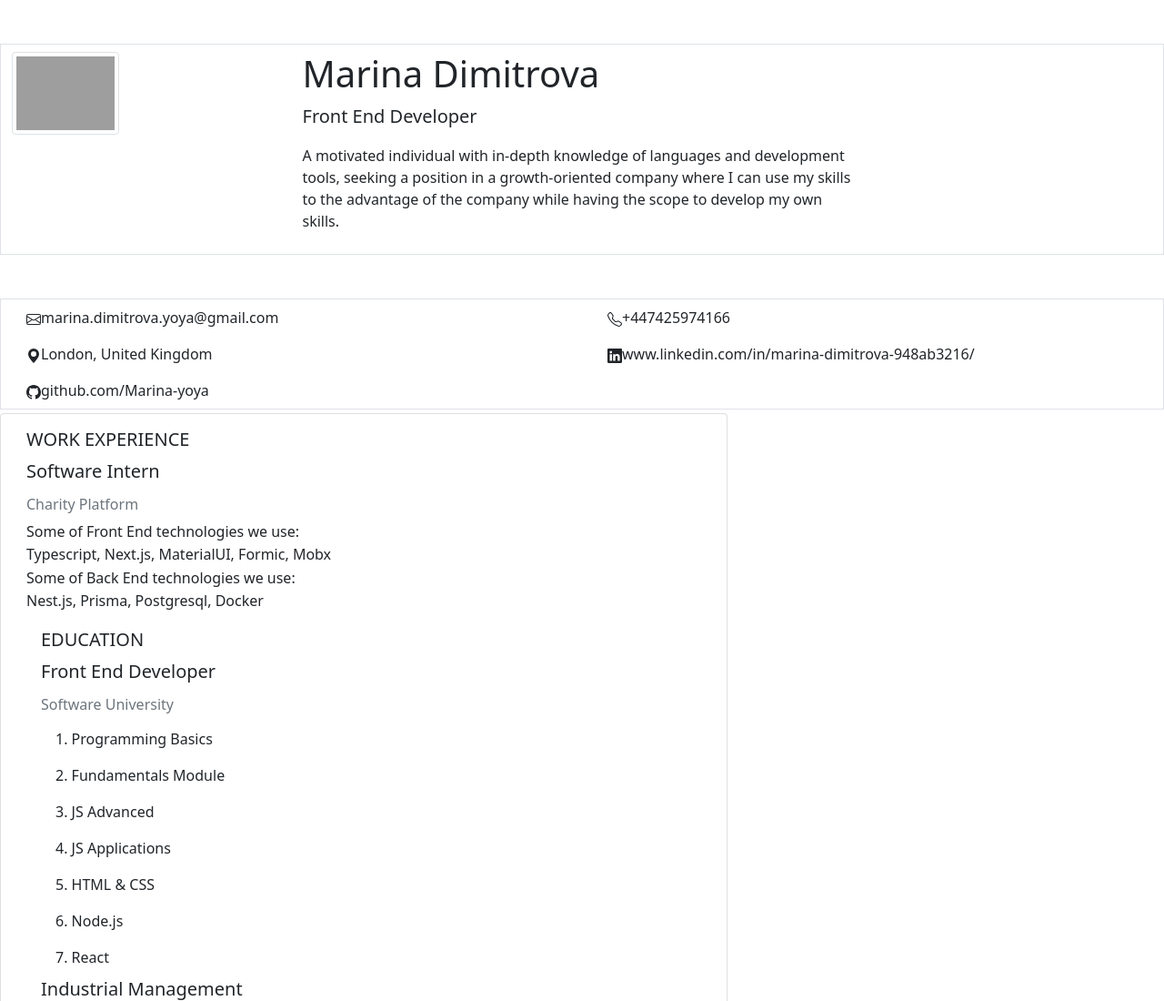
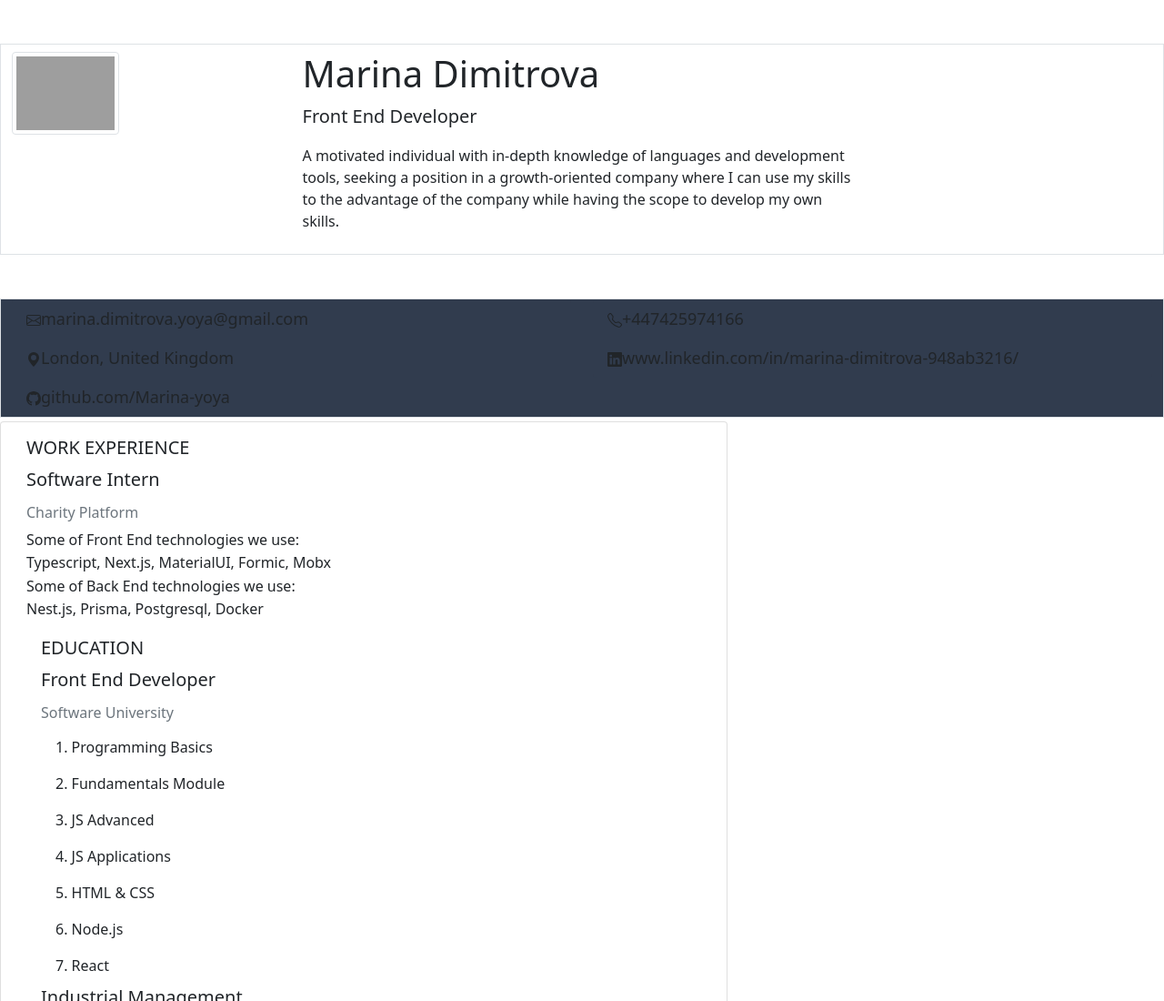
Before and after one commit to Marina-yoya/CV-Bootstrap-Grid-System, a website: page index.html in a window 1280 px wide. Shown: the top 1100 px of the page at 91% size. Drawn offline with nearby package versions, Linux system fonts and the light colour scheme; grey boxes are pictures that could not be loaded.

Commit message:
apply CSS

```diff
--- a/index.html
+++ b/index.html
@@ -4,6 +4,7 @@
 <head>
     <meta charset="UTF-8">
     <meta name="viewport" content="width=device-width, initial-scale=1.0">
+    <link rel="stylesheet" type="text/css" href="styles.css" />
     <link href="https://cdn.jsdelivr.net/npm/bootstrap@5.0.2/dist/css/bootstrap.min.css" rel="stylesheet"
         integrity="sha384-EVSTQN3/azprG1Anm3QDgpJLIm9Nao0Yz1ztcQTwFspd3yD65VohhpuuCOmLASjC" crossorigin="anonymous">
     <title>CV-Bootstrap-Grid-System</title>
@@ -32,24 +33,24 @@
                 </div>
             </div>
         </header>
-        <div class="container-fluid my-1 border">
-            <div class="row">
+        <div class="container-fluid  my-1 border" style="background-color: rgb(49, 60, 78);">
+            <div class="row contact-info">
                 <div class="col-md-6 col-lg-6">
-                    <div class="list-group ps-9">
-                        <a href="mailto:marina.dimitrova.yoya@gmail.com" class="list-group-item border-0"><svg
+                    <div class="list-group ps-9" style="background-color: rgb(49, 60, 78);">
+                        <a href="mailto:marina.dimitrova.yoya@gmail.com" class="list-group-item border-0" style="background-color: rgb(49, 60, 78);"><svg
                                 xmlns="http://www.w3.org/2000/svg" width="16" height="16" fill="currentColor"
                                 class="bi bi-envelope" viewBox="0 0 16 16">
                                 <path
                                     d="M0 4a2 2 0 0 1 2-2h12a2 2 0 0 1 2 2v8a2 2 0 0 1-2 2H2a2 2 0 0 1-2-2V4Zm2-1a1 1 0 0 0-1 1v.217l7 4.2 7-4.2V4a1 1 0 0 0-1-1H2Zm13 2.383-4.708 2.825L15 11.105V5.383Zm-.034 6.876-5.64-3.471L8 9.583l-1.326-.795-5.64 3.47A1 1 0 0 0 2 13h12a1 1 0 0 0 .966-.741ZM1 11.105l4.708-2.897L1 5.383v5.722Z" />
                             </svg>marina.dimitrova.yoya@gmail.com</a>
                         <a href="https://www.google.com/maps/place/London/@51.5287398,-0.2664033,11z/data=!3m1!4b1!4m6!3m5!1s0x47d8a00baf21de75:0x52963a5addd52a99!8m2!3d51.5072178!4d-0.1275862!16zL20vMDRqcGw?entry=ttu"
-                            class="list-group-item border-0"><svg xmlns="http://www.w3.org/2000/svg" width="16"
+                            class="list-group-item border-0"style="background-color: rgb(49, 60, 78);"><svg xmlns="http://www.w3.org/2000/svg" width="16"
                                 height="16" fill="currentColor" class="bi bi-geo-alt-fill" viewBox="0 0 16 16">
                                 <path
                                     d="M8 16s6-5.686 6-10A6 6 0 0 0 2 6c0 4.314 6 10 6 10zm0-7a3 3 0 1 1 0-6 3 3 0 0 1 0 6z" />
                             </svg>London, United
                             Kingdom</a>
-                        <a href="https://github.com/Marina-yoya" class="list-group-item border-0"><svg
+                        <a href="https://github.com/Marina-yoya" class="list-group-item border-0" style="background-color: rgb(49, 60, 78);"><svg
                                 xmlns="http://www.w3.org/2000/svg" width="16" height="16" fill="currentColor"
                                 class="bi bi-github" viewBox="0 0 16 16">
                                 <path
@@ -59,14 +60,14 @@
                 </div>
                 <div class="col-md-6 col-lg-6">
                     <div class="list-group">
-                        <a href="tel:+447425974166" class="list-group-item border-0"><svg
+                        <a href="tel:+447425974166" class="list-group-item border-0" style="background-color: rgb(49, 60, 78);"><svg
                                 xmlns="http://www.w3.org/2000/svg" width="16" height="16" fill="currentColor"
                                 class="bi bi-telephone" viewBox="0 0 16 16">
                                 <path
                                     d="M3.654 1.328a.678.678 0 0 0-1.015-.063L1.605 2.3c-.483.484-.661 1.169-.45 1.77a17.568 17.568 0 0 0 4.168 6.608 17.569 17.569 0 0 0 6.608 4.168c.601.211 1.286.033 1.77-.45l1.034-1.034a.678.678 0 0 0-.063-1.015l-2.307-1.794a.678.678 0 0 0-.58-.122l-2.19.547a1.745 1.745 0 0 1-1.657-.459L5.482 8.062a1.745 1.745 0 0 1-.46-1.657l.548-2.19a.678.678 0 0 0-.122-.58L3.654 1.328zM1.884.511a1.745 1.745 0 0 1 2.612.163L6.29 2.98c.329.423.445.974.315 1.494l-.547 2.19a.678.678 0 0 0 .178.643l2.457 2.457a.678.678 0 0 0 .644.178l2.189-.547a1.745 1.745 0 0 1 1.494.315l2.306 1.794c.829.645.905 1.87.163 2.611l-1.034 1.034c-.74.74-1.846 1.065-2.877.702a18.634 18.634 0 0 1-7.01-4.42 18.634 18.634 0 0 1-4.42-7.009c-.362-1.03-.037-2.137.703-2.877L1.885.511z" />
                             </svg>+447425974166</a>
                         <a href="https://www.linkedin.com/in/marina-dimitrova-948ab3216/"
-                            class="list-group-item border-0"><svg xmlns="http://www.w3.org/2000/svg" width="16"
+                            class="list-group-item border-0" style="background-color: rgb(49, 60, 78)"><svg xmlns="http://www.w3.org/2000/svg" width="16"
                                 height="16" fill="currentColor" class="bi bi-linkedin" viewBox="0 0 16 16">
                                 <path
                                     d="M0 1.146C0 .513.526 0 1.175 0h13.65C15.474 0 16 .513 16 1.146v13.708c0 .633-.526 1.146-1.175 1.146H1.175C.526 16 0 15.487 0 14.854V1.146zm4.943 12.248V6.169H2.542v7.225h2.401zm-1.2-8.212c.837 0 1.358-.554 1.358-1.248-.015-.709-.52-1.248-1.342-1.248-.822 0-1.359.54-1.359 1.248 0 .694.521 1.248 1.327 1.248h.016zm4.908 8.212V9.359c0-.216.016-.432.08-.586.173-.431.568-.878 1.232-.878.869 0 1.216.662 1.216 1.634v3.865h2.401V9.25c0-2.22-1.184-3.252-2.764-3.252-1.274 0-1.845.7-2.165 1.193v.025h-.016a5.54 5.54 0 0 1 .016-.025V6.169h-2.4c.03.678 0 7.225 0 7.225h2.4z" />
--- /dev/null
+++ b/styles.css
@@ -0,0 +1,5 @@
+
+.contact-info{
+
+    font-size: large;
+}
```
